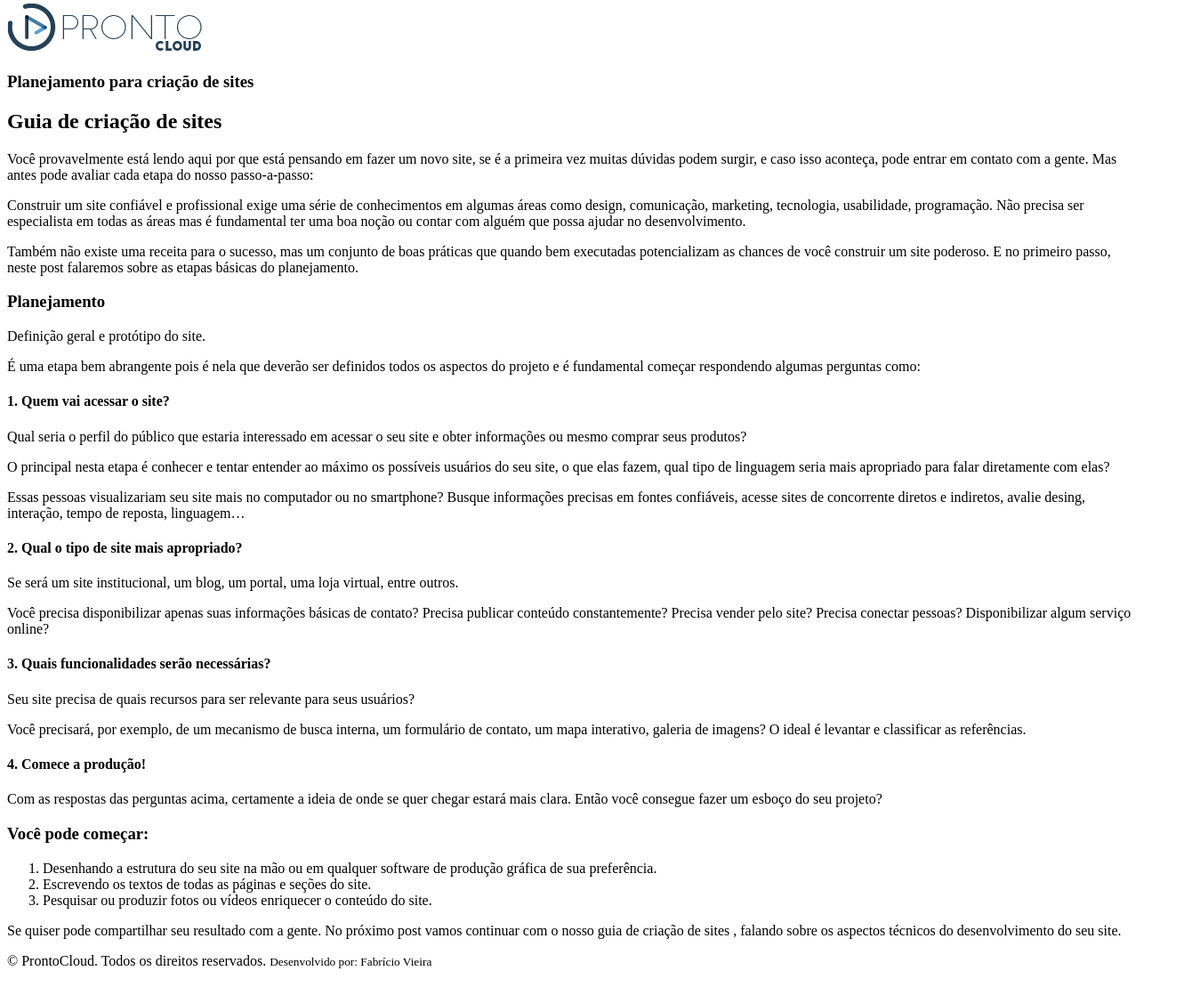
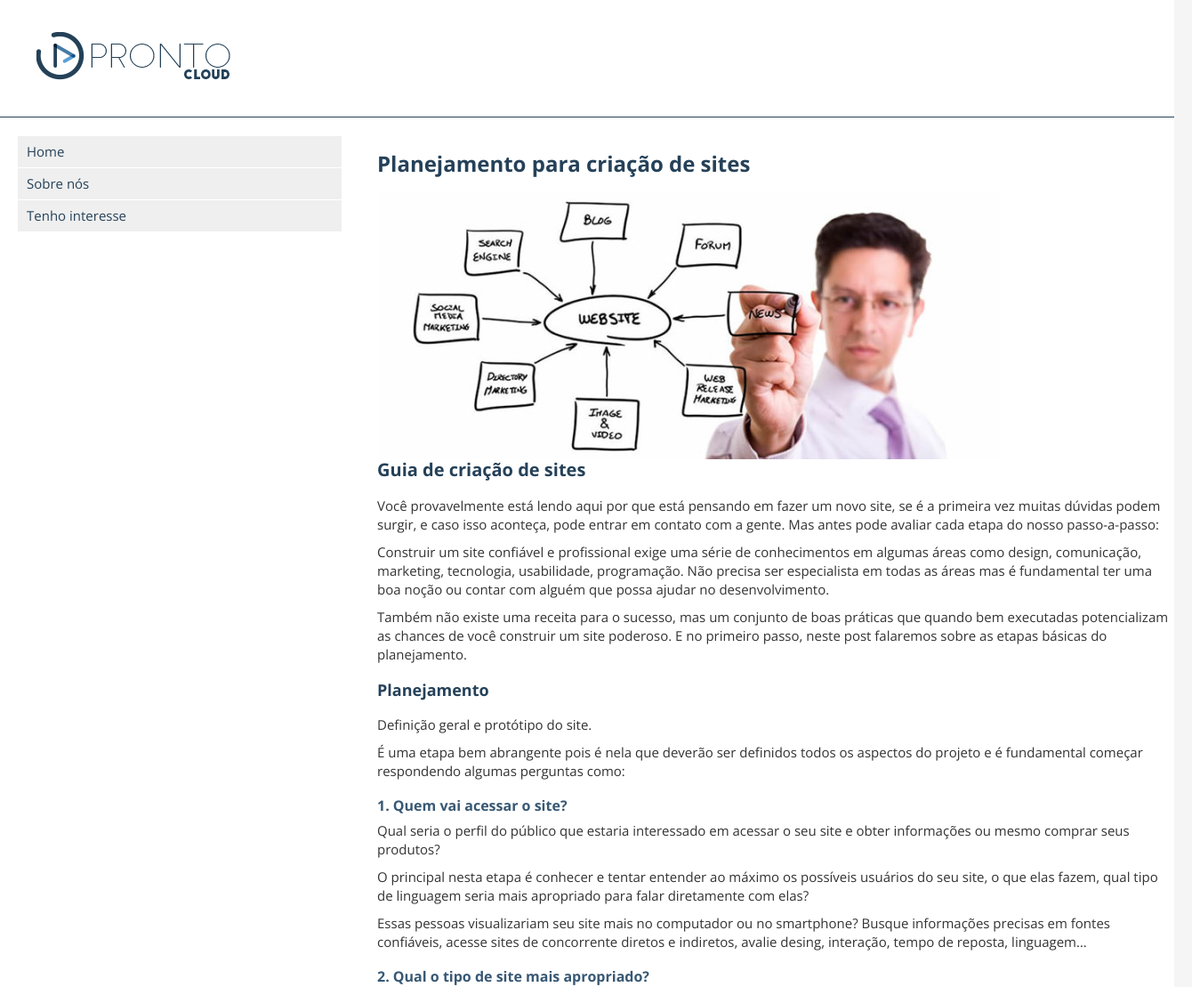
Before and after one commit to fabricio027/curso-frontend, a plain HTML site: page index.html in a window 1280 px wide. Shown: the part 5-1114 px from the top of the page at 89% size, 1340 px wide, since content can reach past the window. Drawn offline with nearby package versions, Linux system fonts and the light colour scheme.

Commit message:
Adicionando estilo.

```diff
--- /dev/null
+++ b/css/reset.css
@@ -0,0 +1,84 @@
+/*
+html5doctor.com Reset Stylesheet
+v1.6.1
+Last Updated: 2010-09-17
+Author: Richard Clark - http://richclarkdesign.com
+Twitter: @rich_clark
+*/
+html, body, div, span, object, iframe,
+h1, h2, h3, h4, h5, h6, p, blockquote, pre,
+abbr, address, cite, code,
+del, dfn, em, img, ins, kbd, q, samp,
+small, strong, sub, sup, var,
+b, i,
+dl, dt, dd, ol, ul, li,
+fieldset, form, label, legend,
+caption, tbody, tfoot, thead, tr, th, td,
+article, aside, canvas, details, figcaption, figure,
+footer, header, hgroup, menu, nav, section, summary,
+time, mark, audio, video {
+ margin:0;
+ padding:0;
+ border:0;
+ outline:0;
+ font-size:100%;
+ vertical-align:baseline;
+ background:transparent;
+}
+body {
+ line-height:1;
+}
+article,aside,details,figcaption,figure,
+footer,header,hgroup,menu,nav,section {
+ display:block;
+}
+nav ul {
+ list-style:none;
+}
+blockquote, q {
+ quotes:none;
+}
+blockquote:before, blockquote:after,
+q:before, q:after {
+ content:'';
+ content:none;
+}
+a {
+ margin:0;
+ padding:0;
+ font-size:100%;
+ vertical-align:baseline;
+ background:transparent;
+}
+/* change colours to suit your needs */
+ins {
+ background-color:#ff9;
+ color:#000;
+ text-decoration:none;
+}
+/* change colours to suit your needs */
+mark {
+ background-color:#ff9;
+ color:#000;
+ font-style:italic;
+ font-weight:bold;
+}
+del {
+ text-decoration: line-through;
+}
+abbr[title], dfn[title] {
+ border-bottom:1px dotted;
+ cursor:help;
+}
+/* change border colour to suit your needs */
+hr {
+ display:block;
+ height:1px;
+ border:0;
+ border-top:1px solid #cccccc;
+ margin:1em 0;
+ padding:0;
+}
+input, select {
+ vertical-align:middle;
+}
--- /dev/null
+++ b/css/styles.css
@@ -0,0 +1,130 @@
+html {
+    font-size: 62.5%;
+}
+
+body {
+    background-color: #f5f5f5;
+    font-family: 'Open Sans', sans-serif;
+}
+
+.main-container {
+    display: block;
+    width: 100vw;
+    margin: 0 auto;
+}
+
+.container {
+    display: block;
+    float: left;
+    padding: 20px;
+    width: 100%;
+    margin: 0 auto;
+}
+
+header {
+    background-color: #fff;
+    display: block;
+    float: left;
+    padding: 20px;
+    width: 100%;
+    border-bottom: 1px solid #254159;
+}
+
+h1 {
+    font-size: 2.4rem;
+    color: #254159;
+    margin-bottom: 20px;
+}
+
+h2 {
+    font-size: 2rem;
+    color: #254159;
+    margin-bottom: 20px;
+}
+
+h3 {
+    font-size: 1.8rem;
+    color: #254159;
+    padding-top: 10px;
+    margin-bottom: 20px;
+}
+
+h4 {
+    font-size: 1.6rem;
+    color: #385874;
+    padding-top: 10px;
+    margin-bottom: 10px;
+}
+
+p {
+    margin-bottom: 10px;
+    line-height: 1.4;
+    color: #333;
+}
+
+ol {
+    margin-left: 30px;
+}
+
+ol li {
+    font-size: 1.4rem;
+    color: #454545;
+}
+
+section {
+    background-color: #fff;
+    display: block;
+    float: left;
+    padding: 20px;
+    width: 100%;
+    font-size: 1.5rem;
+}
+
+section nav {
+    display: block;
+    float: left;
+    width: 30%;
+}
+
+nav li {
+    background-color: #efefef;
+    margin: 1px 20px 1px 0;
+    padding: 10px;
+}
+
+nav li:hover {
+    background-color: #dfdfdf;
+}
+
+nav a {
+    text-decoration: none;
+    color: #254159;
+}
+
+nav a:hover {
+    color: #385874;
+}
+
+section article {
+    display: block;
+    float: left;
+    width: 70%;
+}
+
+footer {
+    background-color: #254159;
+    display: block;
+    float: left;
+    padding: 20px;
+    width: 100%;
+}
+
+footer p {
+    color: #fff;
+    font-size: 1.4rem;
+}
+
+footer small {
+    font-size: 80%;
+    display: block;
+}
--- a/index.html
+++ b/index.html
@@ -1,73 +1,127 @@
 <!DOCTYPE html>
 <html lang="en">
+
 <head>
     <meta charset="UTF-8">
     <meta http-equiv="X-UA-Compatible" content="IE=edge">
     <meta name="viewport" content="width=device-width, initial-scale=1.0">
     <title>ProntoCloud</title>
+    <title>ProntoCloud</title>
+    <link rel="stylesheet" href="./css/reset.css">
+    <link rel="stylesheet" href="./css/styles.css">
+
+    <!--Icones-->
+    <link rel="shortcut-icon" href="./images/favicon.cc">
+
+    <link rel="preconnect" href="https://fonts.googleapis.com">
+    <link rel="preconnect" href="https://fonts.gstatic.com" crossorigin>
+    <link href="https://fonts.googleapis.com/css2?family=Open+Sans:wght@300;400;700&display=swap" rel="stylesheet">
 </head>
+</head>
+
 <body>
-
+    <div class="main-container">
         <header>
+            <div class="container">
                 <img src="./images/prontocloud.png" alt="ProntoCloud">
+            </div>
         </header>
         <section>
             <nav>
-
+                <ul>
+                    <li><a href="#">Home</a></li>
+                    <li><a href="#">Sobre nós</a></li>
+                    <li><a href="#">Tenho interesse</a></li>
+                </ul>
             </nav>
             <article>
+                <div class="container">
                     <h1>Planejamento para criação de sites</h1>
+
+                    <img src="./images/web-design-planning-700x300.jpg" alt="Planejamento para criação de sites">
+
                     <h2>Guia de criação de sites</h2>
 
-            <p>Você provavelmente está lendo aqui por que está pensando em fazer um novo site, se é a primeira vez muitas dúvidas podem surgir, e caso isso aconteça, pode entrar em contato com a gente. Mas antes pode avaliar cada etapa do nosso passo-a-passo:</p>
-            <p>Construir um site confiável e profissional exige uma série de conhecimentos em algumas áreas como design, comunicação, marketing, tecnologia, usabilidade, programação. Não precisa ser especialista em todas as áreas mas é fundamental ter uma boa noção ou contar com alguém que possa ajudar no desenvolvimento.</p>
-            <p>Também não existe uma receita para o sucesso, mas um conjunto de boas práticas que quando bem executadas potencializam as chances de você construir um site poderoso. E no primeiro passo, neste post falaremos sobre as etapas básicas do planejamento.</p>
+                    <p>Você provavelmente está lendo aqui por que está pensando em fazer um novo site, se é a primeira
+                        vez
+                        muitas dúvidas podem surgir, e caso isso aconteça, pode entrar em contato com a gente. Mas antes
+                        pode avaliar cada etapa do nosso passo-a-passo:</p>
+                    <p>Construir um site confiável e profissional exige uma série de conhecimentos em algumas áreas como
+                        design, comunicação, marketing, tecnologia, usabilidade, programação. Não precisa ser
+                        especialista
+                        em todas as áreas mas é fundamental ter uma boa noção ou contar com alguém que possa ajudar no
+                        desenvolvimento.</p>
+                    <p>Também não existe uma receita para o sucesso, mas um conjunto de boas práticas que quando bem
+                        executadas potencializam as chances de você construir um site poderoso. E no primeiro passo,
+                        neste
+                        post falaremos sobre as etapas básicas do planejamento.</p>
 
                     <h3>Planejamento</h3>
 
                     <p>Definição geral e protótipo do site.</p>
-            <p>É uma etapa bem abrangente pois é nela que deverão ser definidos todos os aspectos do projeto e é fundamental começar respondendo algumas perguntas como:</p>
+                    <p>É uma etapa bem abrangente pois é nela que deverão ser definidos todos os aspectos do projeto e é
+                        fundamental começar respondendo algumas perguntas como:</p>
 
                     <h4>1. Quem vai acessar o site?</h4>
 
-            <p>Qual seria o perfil do público que estaria interessado em acessar o seu site e obter informações ou mesmo comprar seus produtos?</p>
+                    <p>Qual seria o perfil do público que estaria interessado em acessar o seu site e obter informações
+                        ou
+                        mesmo comprar seus produtos?</p>
 
-            <p>O principal nesta etapa é conhecer e tentar entender ao máximo os possíveis usuários do seu site, o que elas fazem, qual tipo de linguagem seria mais apropriado para falar diretamente com elas?</p>
+                    <p>O principal nesta etapa é conhecer e tentar entender ao máximo os possíveis usuários do seu site,
+                        o
+                        que elas fazem, qual tipo de linguagem seria mais apropriado para falar diretamente com elas?
+                    </p>
 
-            <p>Essas pessoas visualizariam seu site mais no computador ou no smartphone? Busque informações precisas em fontes confiáveis, acesse sites de concorrente diretos e indiretos, avalie desing, interação, tempo de reposta, linguagem…</p>
+                    <p>Essas pessoas visualizariam seu site mais no computador ou no smartphone? Busque informações
+                        precisas
+                        em fontes confiáveis, acesse sites de concorrente diretos e indiretos, avalie desing, interação,
+                        tempo de reposta, linguagem…</p>
 
                     <h4>2. Qual o tipo de site mais apropriado?</h4>
 
                     <p>Se será um site institucional, um blog, um portal, uma loja virtual, entre outros.</p>
-            <p>Você precisa disponibilizar apenas suas informações básicas de contato? Precisa publicar conteúdo constantemente? Precisa vender pelo site? Precisa conectar pessoas? Disponibilizar algum serviço online?</p>
+                    <p>Você precisa disponibilizar apenas suas informações básicas de contato? Precisa publicar conteúdo
+                        constantemente? Precisa vender pelo site? Precisa conectar pessoas? Disponibilizar algum serviço
+                        online?</p>
 
                     <h4>3. Quais funcionalidades serão necessárias?</h4>
 
                     <p>Seu site precisa de quais recursos para ser relevante para seus usuários?</p>
-            <p>Você precisará, por exemplo, de um mecanismo de busca interna, um formulário de contato, um mapa interativo, galeria de imagens? O ideal é levantar e classificar as referências.</p>
+                    <p>Você precisará, por exemplo, de um mecanismo de busca interna, um formulário de contato, um mapa
+                        interativo, galeria de imagens? O ideal é levantar e classificar as referências.</p>
 
                     <h4>4. Comece a produção!</h4>
 
-            <p>Com as respostas das perguntas acima, certamente a ideia de onde se quer chegar estará mais clara. Então você consegue fazer um esboço do seu projeto?</p>
+                    <p>Com as respostas das perguntas acima, certamente a ideia de onde se quer chegar estará mais
+                        clara.
+                        Então você consegue fazer um esboço do seu projeto?</p>
 
                     <h3>Você pode começar:</h3>
 
                     <ol>
-                <li>Desenhando a estrutura do seu site na mão ou em qualquer software de produção gráfica de sua preferência.</li>
+                        <li>Desenhando a estrutura do seu site na mão ou em qualquer software de produção gráfica de sua
+                            preferência.</li>
                         <li>Escrevendo os textos de todas as páginas e seções do site.</li>
                         <li>Pesquisar ou produzir fotos ou vídeos enriquecer o conteúdo do site.</li>
                     </ol>
 
-            <p>Se quiser pode compartilhar seu resultado com a gente. No próximo post vamos continuar com o nosso guia de criação de sites , falando sobre os aspectos técnicos do desenvolvimento do seu site.</p>
-
+                    <p>Se quiser pode compartilhar seu resultado com a gente. No próximo post vamos continuar com o
+                        nosso
+                        guia de criação de sites , falando sobre os aspectos técnicos do desenvolvimento do seu site.
+                    </p>
+                </div>
             </article>
         </section>
         <footer>
             <p>
+            <div class="container">
                 &copy; ProntoCloud. Todos os direitos reservados.
                 <small>Desenvolvido por: Fabrício Vieira</small>
+            </div>
             </p>
         </footer>
+    </div>
+</body>
 
-</body>
 </html>
```
Lines whose indentation alone changed are shown as unchanged.
